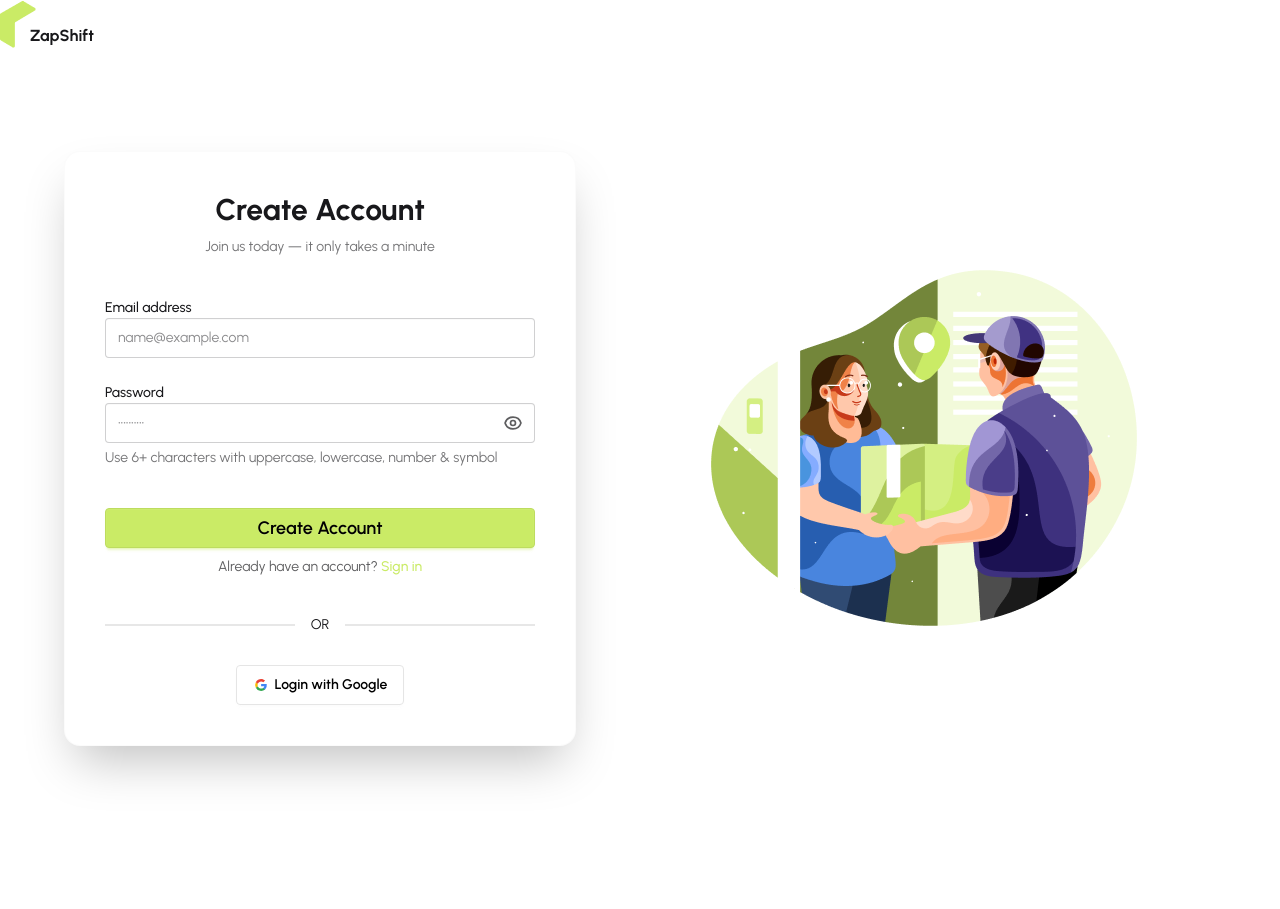
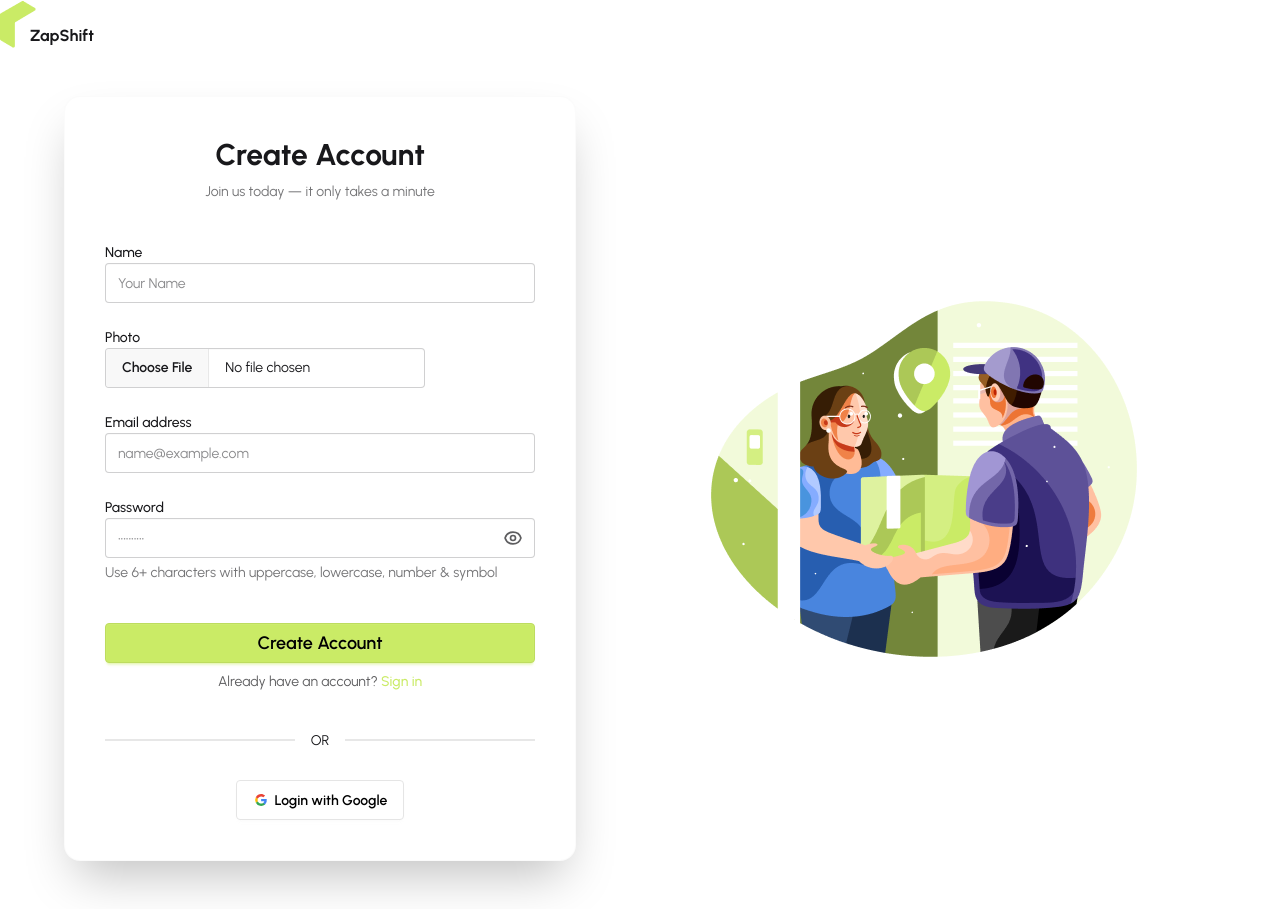
Before and after one commit to rifatsamjid/zap-shift-client, a React (Vite) app: page /register in a window 1280 px wide. Before the commit the page ends 848 px from the top, so only its background shows below. Built offline with nearby package versions, Linux system fonts and the light colour scheme; no server answers.

Commit message:
add image input filed in register section

```diff
--- a/src/Pages/Auth/Register/Register.jsx
+++ b/src/Pages/Auth/Register/Register.jsx
@@ -42,6 +42,50 @@ const Register = () => {
           </div>
 
           <form onSubmit={handleSubmit(handleRegister)} className="space-y-6">
+            {/* Name Field */}
+            <div className="form-control">
+              <label className="label">
+                <span className="label-text font-medium text-base-content">
+                  Name
+                </span>
+              </label>
+              <input
+                type="text"
+                placeholder="Your Name"
+                className={`input input-bordered w-full focus-within:border-primary focus-within:ring-1 focus-within:ring-primary/30 transition-all duration-200 ${
+                  errors.email ? "input-error" : ""
+                }`}
+                {...register("name", { required: "name is required" })}
+              />
+              {errors.name && (
+                <div className="label">
+                  <span className="label-text-alt text-error">
+                    {errors.name.message}
+                  </span>
+                </div>
+              )}
+            </div>
+            {/* Photo Field */}
+            <div className="form-control flex flex-col">
+              <label className="label">
+                <span className="label-text font-medium text-base-content">
+                 Photo
+                </span>
+              </label>
+              <input
+                type="file"
+                placeholder="Your Photo"
+                className="file-input"
+                {...register("photo", { required: "photo is required" })}
+              />
+              {errors.photo && (
+                <div className="label">
+                  <span className="label-text-alt text-error">
+                    {errors.photo.message}
+                  </span>
+                </div>
+              )}
+            </div>
             {/* Email Field */}
             <div className="form-control">
               <label className="label">
```
Also changed, not shown: 1 other file (tests, documents, lock files or other folders).
